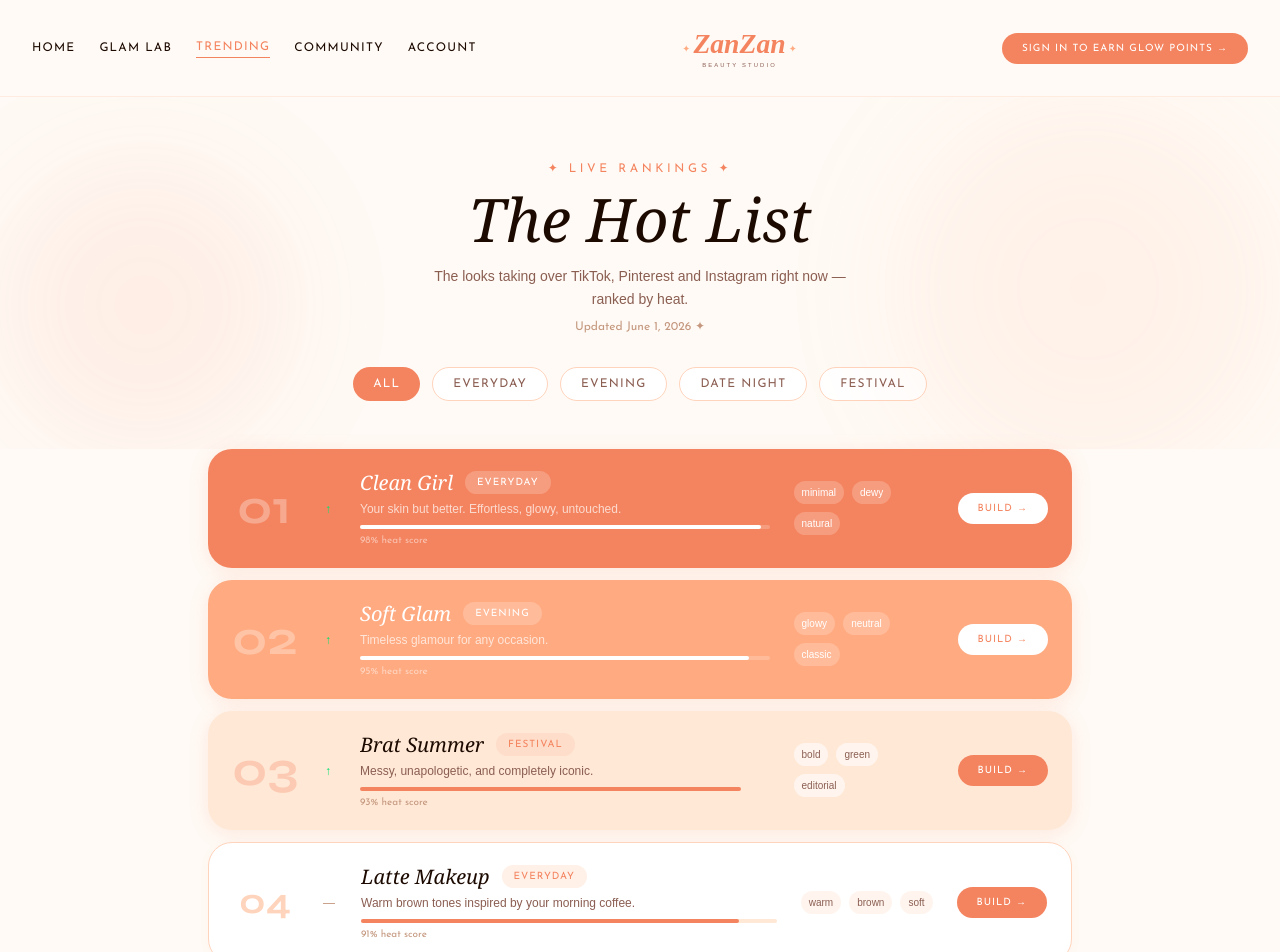
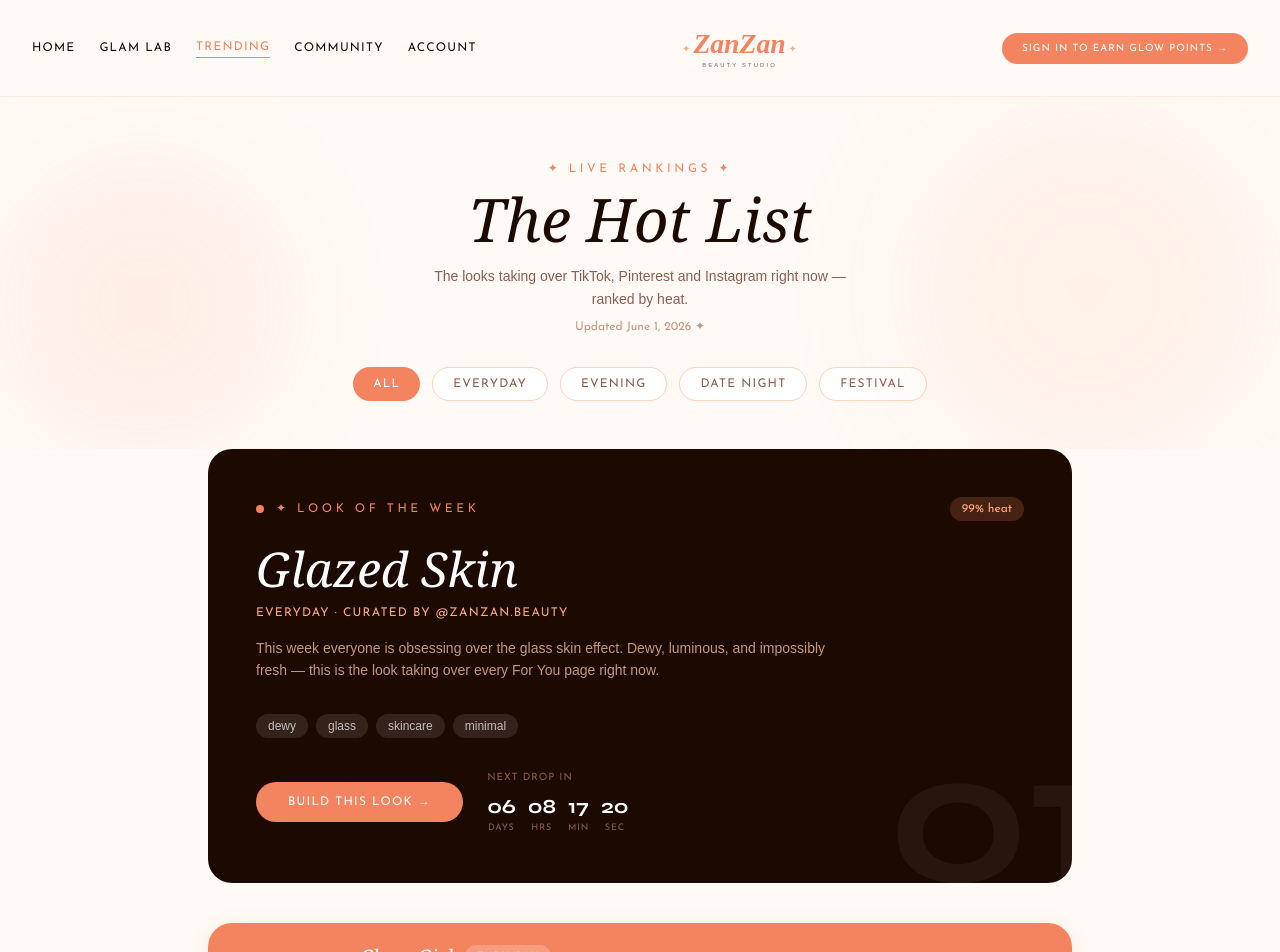
Before and after one commit to zandra415/makeup-routine-builder, a Next.js app: page /trending in a window 1280 px wide. Shown: the top 952 px of the page. Built offline with nearby package versions, Linux system fonts and the light colour scheme.

Commit message:
Add Look of the Week card with live countdown to trending page

```diff
--- a/app/trending/page.tsx
+++ b/app/trending/page.tsx
@@ -25,13 +25,49 @@ const TRENDING_LOOKS = [
 
 const CATEGORIES = ['All', 'Everyday', 'Evening', 'Date Night', 'Festival']
 
+const LOOK_OF_THE_WEEK = {
+  name: 'Glazed Skin',
+  category: 'Everyday',
+  description: 'This week everyone is obsessing over the glass skin effect. Dewy, luminous, and impossibly fresh — this is the look taking over every For You page right now.',
+  creator: '@zanzan.beauty',
+  tags: ['dewy', 'glass', 'skincare', 'minimal'],
+  heat: 99
+}
+
 export default function TrendingPage() {
   const [activeCategory, setActiveCategory] = useState('All')
   const [hoveredRank, setHoveredRank] = useState<number | null>(null)
   const [updatedAt, setUpdatedAt] = useState('')
+  const [timeLeft, setTimeLeft] = useState({ days: 0, hours: 0, minutes: 0, seconds: 0 })
 
   useEffect(() => {
     setUpdatedAt(new Date().toLocaleDateString('en-US', { month: 'long', day: 'numeric', year: 'numeric' }))
+  }, [])
+
+  useEffect(() => {
+    const getNextMonday = () => {
+      const now = new Date()
+      const day = now.getDay()
+      const daysUntilMonday = day === 0 ? 1 : 8 - day
+      const nextMonday = new Date(now)
+      nextMonday.setDate(now.getDate() + daysUntilMonday)
+      nextMonday.setHours(0, 0, 0, 0)
+      return nextMonday
+    }
+
+    const timer = setInterval(() => {
+      const now = new Date()
+      const target = getNextMonday()
+      const diff = target.getTime() - now.getTime()
+      setTimeLeft({
+        days: Math.floor(diff / (1000 * 60 * 60 * 24)),
+        hours: Math.floor((diff % (1000 * 60 * 60 * 24)) / (1000 * 60 * 60)),
+        minutes: Math.floor((diff % (1000 * 60 * 60)) / (1000 * 60)),
+        seconds: Math.floor((diff % (1000 * 60)) / 1000)
+      })
+    }, 1000)
+
+    return () => clearInterval(timer)
   }, [])
 
   const filtered = activeCategory === 'All'
@@ -98,6 +134,77 @@ export default function TrendingPage() {
               {cat}
             </button>
           ))}
+        </div>
+      </div>
+
+      {/* LOOK OF THE WEEK */}
+      <div className="max-w-4xl mx-auto px-4 mb-10">
+        <div className="relative rounded-3xl overflow-hidden bg-[#1C0A00] p-8 md:p-12">
+
+          {/* Background watermark */}
+          <span className="absolute -right-8 -bottom-8 text-[12rem] font-bold text-white/5 leading-none select-none pointer-events-none" style={{ fontFamily: 'var(--font-syne)' }}>01</span>
+
+          {/* Top label */}
+          <div className="flex items-center justify-between mb-6">
+            <div className="flex items-center gap-3">
+              <div className="w-2 h-2 rounded-full bg-[#F4845F] animate-pulse" />
+              <p className="text-xs tracking-[0.3em] uppercase text-[#F4845F]" style={{ fontFamily: 'var(--font-josefin)' }}>✦ Look of the Week</p>
+            </div>
+            <span className="text-xs px-3 py-1 rounded-full bg-[#F4845F]/20 text-[#FFAA80]" style={{ fontFamily: 'var(--font-josefin)' }}>
+              {LOOK_OF_THE_WEEK.heat}% heat
+            </span>
+          </div>
+
+          {/* Look name */}
+          <h2 className="text-5xl text-white mb-3" style={{ fontFamily: 'Georgia, serif', fontStyle: 'italic', fontWeight: '400' }}>
+            {LOOK_OF_THE_WEEK.name}
+          </h2>
+          <p className="text-xs text-[#FFAA80] mb-4 tracking-widest uppercase" style={{ fontFamily: 'var(--font-josefin)' }}>
+            {LOOK_OF_THE_WEEK.category} · Curated by {LOOK_OF_THE_WEEK.creator}
+          </p>
+          <p className="text-[#C4977E] text-sm leading-relaxed mb-8 max-w-xl">
+            {LOOK_OF_THE_WEEK.description}
+          </p>
+
+          {/* Tags */}
+          <div className="flex flex-wrap gap-2 mb-8">
+            {LOOK_OF_THE_WEEK.tags.map(tag => (
+              <span key={tag} className="text-xs px-3 py-1 rounded-full bg-white/10 text-white/70">
+                {tag}
+              </span>
+            ))}
+          </div>
+
+          {/* Countdown + CTA */}
+          <div className="flex flex-col sm:flex-row items-start sm:items-center gap-6">
+            <Link
+              href={`/glam-lab?look=${encodeURIComponent(LOOK_OF_THE_WEEK.name)}`}
+              className="px-8 py-3 rounded-full bg-[#F4845F] text-white text-xs tracking-widest uppercase hover:bg-[#FFAA80] transition-all duration-200"
+              style={{ fontFamily: 'var(--font-josefin)' }}
+            >
+              Build This Look →
+            </Link>
+            <div>
+              <p className="text-[10px] text-[#8B5E52] tracking-widest uppercase mb-2" style={{ fontFamily: 'var(--font-josefin)' }}>Next drop in</p>
+              <div className="flex items-center gap-3">
+                {[
+                  { value: timeLeft.days, label: 'days' },
+                  { value: timeLeft.hours, label: 'hrs' },
+                  { value: timeLeft.minutes, label: 'min' },
+                  { value: timeLeft.seconds, label: 'sec' }
+                ].map((unit, i) => (
+                  <div key={i} className="text-center">
+                    <div className="text-xl font-bold text-white" style={{ fontFamily: 'var(--font-syne)' }}>
+                      {String(unit.value).padStart(2, '0')}
+                    </div>
+                    <div className="text-[9px] text-[#8B5E52] uppercase tracking-widest" style={{ fontFamily: 'var(--font-josefin)' }}>
+                      {unit.label}
+                    </div>
+                  </div>
+                ))}
+              </div>
+            </div>
+          </div>
         </div>
       </div>
 
```
